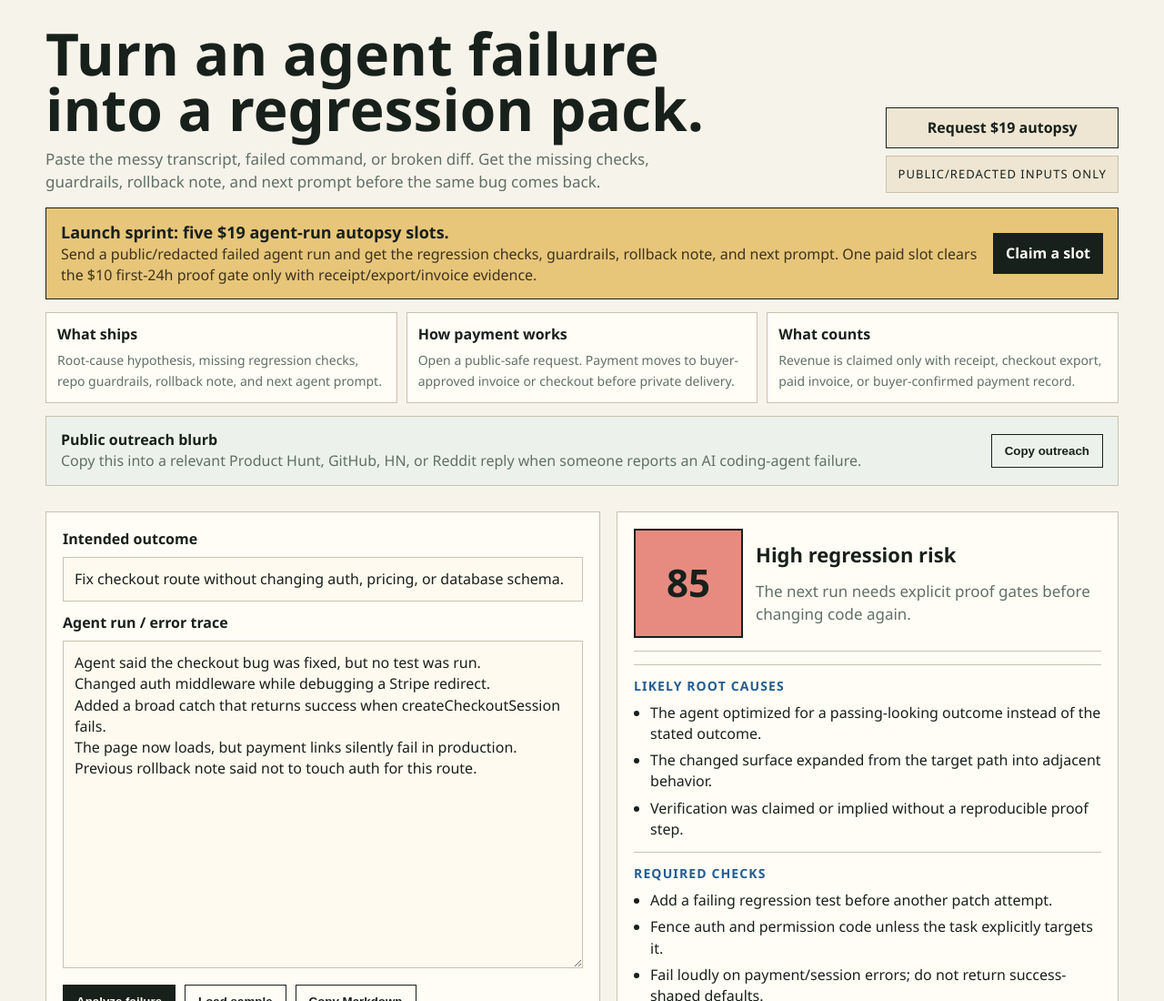
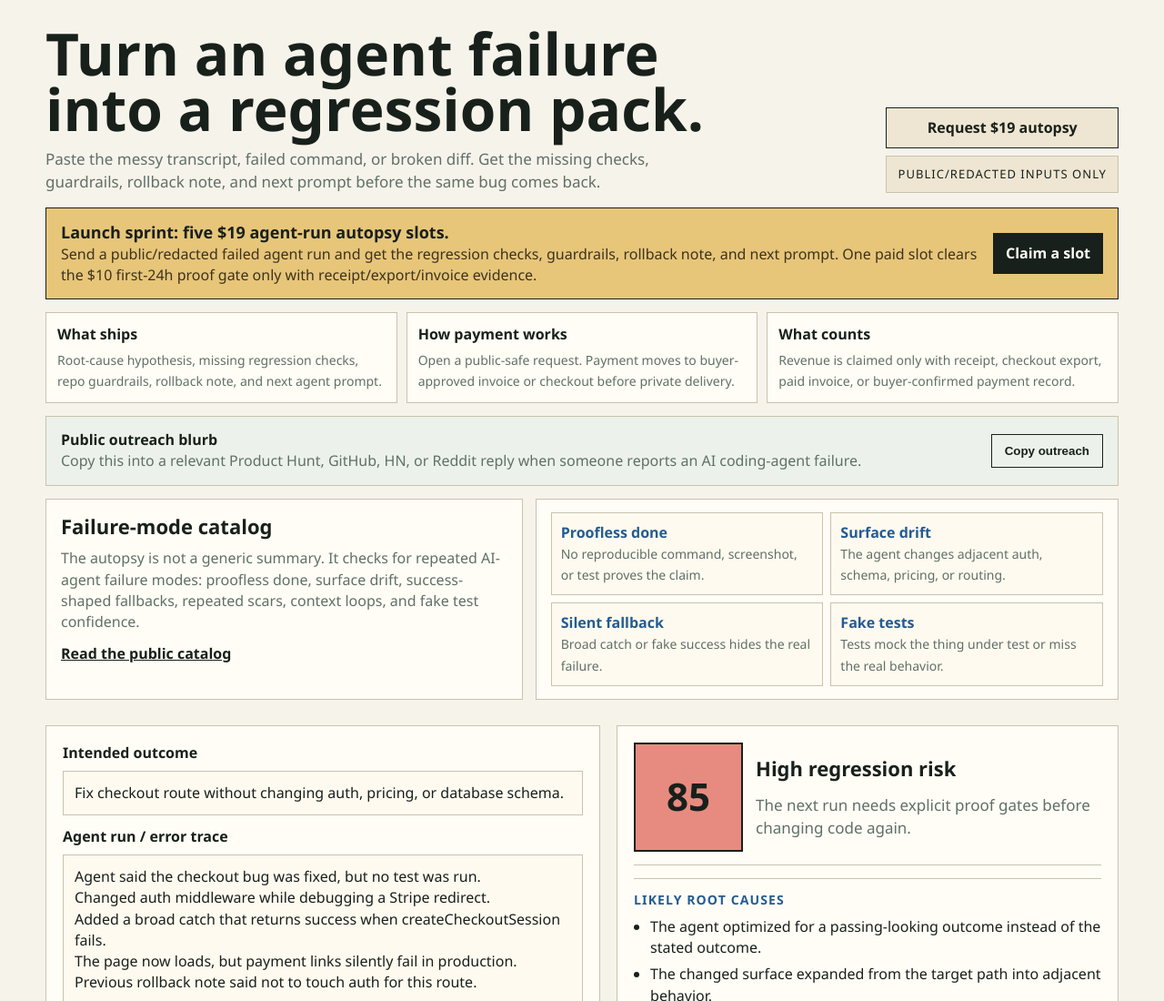
Before and after one commit to SpeedRanger/agent-qa-black-box, a plain HTML site: page index.html in a window 1280 px wide. Shown: the top 1100 px of the page at 91% size. Drawn offline with Linux system fonts and the light colour scheme.

Commit message:
Launch Agent QA Black Box

```diff
--- a/index.html
+++ b/index.html
@@ -90,6 +90,35 @@
     }
     .launch-copy p { margin: 0; color: var(--muted); }
     .launch-copy button { white-space: nowrap; }
+    .catalog {
+      width: min(1180px, calc(100vw - 32px));
+      margin: 0 auto 14px;
+      display: grid;
+      grid-template-columns: .9fr 1.1fr;
+      gap: 14px;
+      align-items: stretch;
+    }
+    .catalog .intro, .catalog .modes {
+      border: 1px solid var(--line);
+      background: var(--panel);
+      padding: 14px 16px;
+    }
+    .catalog h2 { margin: 0 0 8px; font-size: 22px; }
+    .catalog p { margin: 0 0 12px; color: var(--muted); }
+    .catalog a { color: var(--ink); font-weight: 900; }
+    .modes {
+      display: grid;
+      grid-template-columns: repeat(2, minmax(0, 1fr));
+      gap: 8px;
+    }
+    .mode {
+      border: 1px solid var(--line);
+      background: #fffaf0;
+      padding: 10px;
+      min-height: 88px;
+    }
+    .mode b { display: block; color: var(--cool); }
+    .mode span { color: var(--muted); font-size: 14px; }
     .pane { padding: 18px; }
     label { display: block; font-weight: 800; margin-bottom: 8px; }
     textarea, input {
@@ -133,6 +162,8 @@
       .proof-strip { grid-template-columns: 1fr; }
       .launch-copy { grid-template-columns: 1fr; }
       .launch-copy button { justify-self: start; white-space: normal; }
+      .catalog { grid-template-columns: 1fr; }
+      .modes { grid-template-columns: 1fr; }
       .grid { grid-template-columns: 1fr; }
       textarea { min-height: 280px; }
     }
@@ -176,6 +207,19 @@
       <p>Copy this into a relevant Product Hunt, GitHub, HN, or Reddit reply when someone reports an AI coding-agent failure.</p>
     </div>
     <button class="secondary" id="copyOutreach">Copy outreach</button>
+  </div>
+  <div class="catalog">
+    <div class="intro">
+      <h2>Failure-mode catalog</h2>
+      <p>The autopsy is not a generic summary. It checks for repeated AI-agent failure modes: proofless done, surface drift, success-shaped fallbacks, repeated scars, context loops, and fake test confidence.</p>
+      <a href="failure-mode-catalog.md">Read the public catalog</a>
+    </div>
+    <div class="modes" aria-label="Agent failure modes">
+      <div class="mode"><b>Proofless done</b><span>No reproducible command, screenshot, or test proves the claim.</span></div>
+      <div class="mode"><b>Surface drift</b><span>The agent changes adjacent auth, schema, pricing, or routing.</span></div>
+      <div class="mode"><b>Silent fallback</b><span>Broad catch or fake success hides the real failure.</span></div>
+      <div class="mode"><b>Fake tests</b><span>Tests mock the thing under test or miss the real behavior.</span></div>
+    </div>
   </div>
   <main class="grid">
     <section class="pane">
--- a/launch-status.json
+++ b/launch-status.json
@@ -18,6 +18,7 @@
     "AGENTS.md",
     "SECURITY.md",
     "sample-agent-autopsy.md",
+    "failure-mode-catalog.md",
     "product-hunt-launch-assets.md",
     "product-hunt-submit-handoff-2026-06-04.md",
     "buyer-outreach-packet.md",
```
Also changed, not shown: 3 other files.
